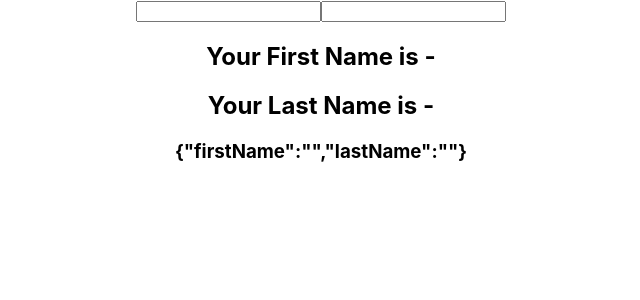
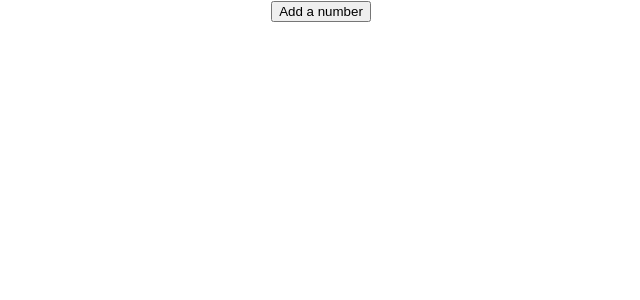
Before and after one commit to jigenji/react-tutorial-hooks, a React (Create React App) app: page / in a window 1280 px wide. Shown: the top 300 px of the page, without its empty margins (319-959 px from the left). Built offline with nearby package versions, Linux system fonts and the light colour scheme.

Commit message:
add the new components HookCounterFour to test the updating method of array state using hook

```diff
--- a/src/App.js
+++ b/src/App.js
@@ -1,5 +1,6 @@
 import React from 'react';
 import './App.css';
+import HookCounterFour from './components/HookCounterFour';
 import HookCounterThree from './components/HookCounterThree';
 // import ClassCounter from './components/ClassCounter';
 // import HookCounter from './components/HookCounter'
@@ -8,7 +9,7 @@
 function App() {
   return (
     <div className="App">
-      <HookCounterThree />
+      <HookCounterFour />
     </div>
   );
 }
--- /dev/null
+++ b/src/components/HookCounterFour.js
@@ -0,0 +1,25 @@
+import React, {useState} from 'react'
+
+function HookCounterFour() {
+    const [items, setItems] = useState([])
+    console.log('items',items)
+    const addItem = () => {
+        setItems([...items, {
+            id : items.length,
+            value : Math.floor(Math.random() * 10) + 1
+        }])
+    }
+
+    return (
+        <div>
+            <button onClick={addItem}>Add a number</button>
+            <ul>
+                {items.map( item => (
+                    <li key={item.id}>{item.value}</li>
+                ))}
+            </ul>
+        </div>
+    )
+}
+
+export default HookCounterFour
```
